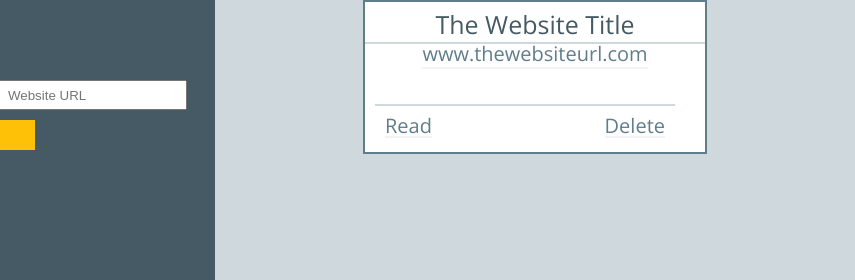
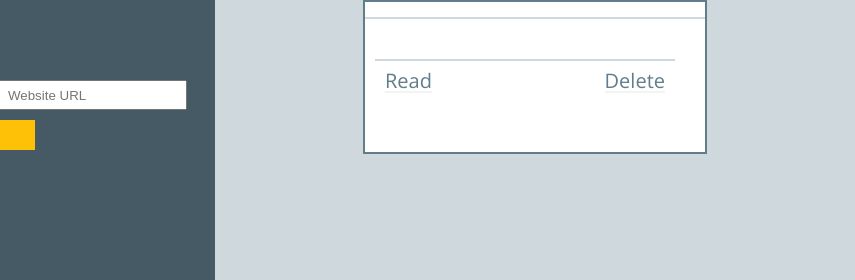
Before and after one commit to juliankyer/linked-list, a plain HTML site: page index.html in a window 1280 px wide. Both pictures are taken after a click on the button "Enter". Shown: the top 280 px of the page, 425-1280 px from the left. Drawn offline with nearby package versions, Linux system fonts and the light colour scheme.

Commit message:
Add some jQuery button functionality and card appending

```diff
--- a/index.html
+++ b/index.html
@@ -10,22 +10,26 @@
   <body>
     <section class="main-side">
       <h1>Linked<img src="images/linked-list-logo.svg" alt="linked list logo" height="23px">List</h1>
-      <input type="text" placeholder="Website Title">
-      <input type="url" placeholder="Website URL">
-      <button>Enter</button>
+      <input id="user-title-input" type="text" placeholder="Website Title">
+      <input id="user-url-input" type="url" placeholder="Website URL">
+      <button id="user-enter-button">Enter</button>
     </section>
     <section class="link-column">
-      <article class="link-tab">
-        <h4>The Website Title</h4>
-        <a href="#" id="link-url">www.thewebsiteurl.com</a>
-        <div id="button-box">
-          <a href="#" id="link-read">Read</a>
-          <a href="#" id="link-delete">Delete</a>
-      </div>
-      </article>
     </section>
   </body>
-  <script src="index.js">
   <script src="https://ajax.googleapis.com/ajax/libs/jquery/3.1.1/jquery.min.js"></script>
+  <script>window.jQuery || document.write('<script src="path/to/your/jquery.min.js"><\/script>')</script>
+  <script src="script.js"></script>
   </script>
 </html>
+
+
+
+<!-- <article class="link-tab">
+<h4>The Website Title</h4>
+<a href="#" id="link-url">www.thewebsiteurl.com</a>
+<div id="button-box">
+<a href="#" id="link-read">Read</a>
+<a href="#" id="link-delete">Delete</a>
+</div>
+</article> -->
--- a/script.js
+++ b/script.js
@@ -0,0 +1,19 @@
+$('#user-enter-button').on('click', function(){
+   newCard();
+
+});
+
+
+function newCard (){
+  var siteTitle = $('#user-title-input').val();
+  var siteUrl = $('#user-url-input').val();
+  $('.link-column').append(
+    `<article class="link-tab">
+    <h4>`+siteTitle + `</h4>
+    <a href="#" id="link-url">`+siteUrl +`</a>
+    <div id="button-box">
+      <a href="#" id="link-read">Read</a>
+      <a href="#" id="link-delete">Delete</a>
+  </div>
+  </article>`)
+};
```
